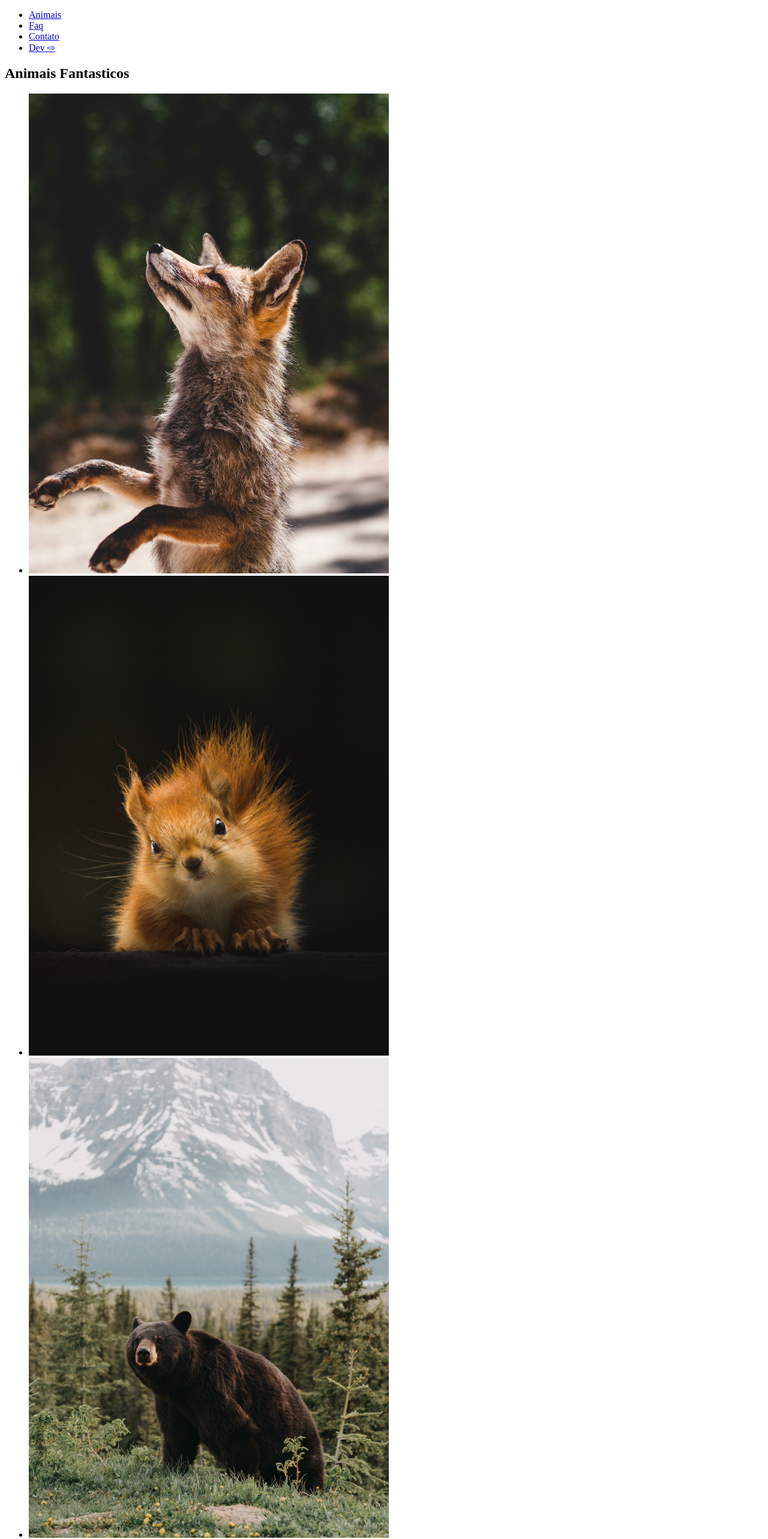
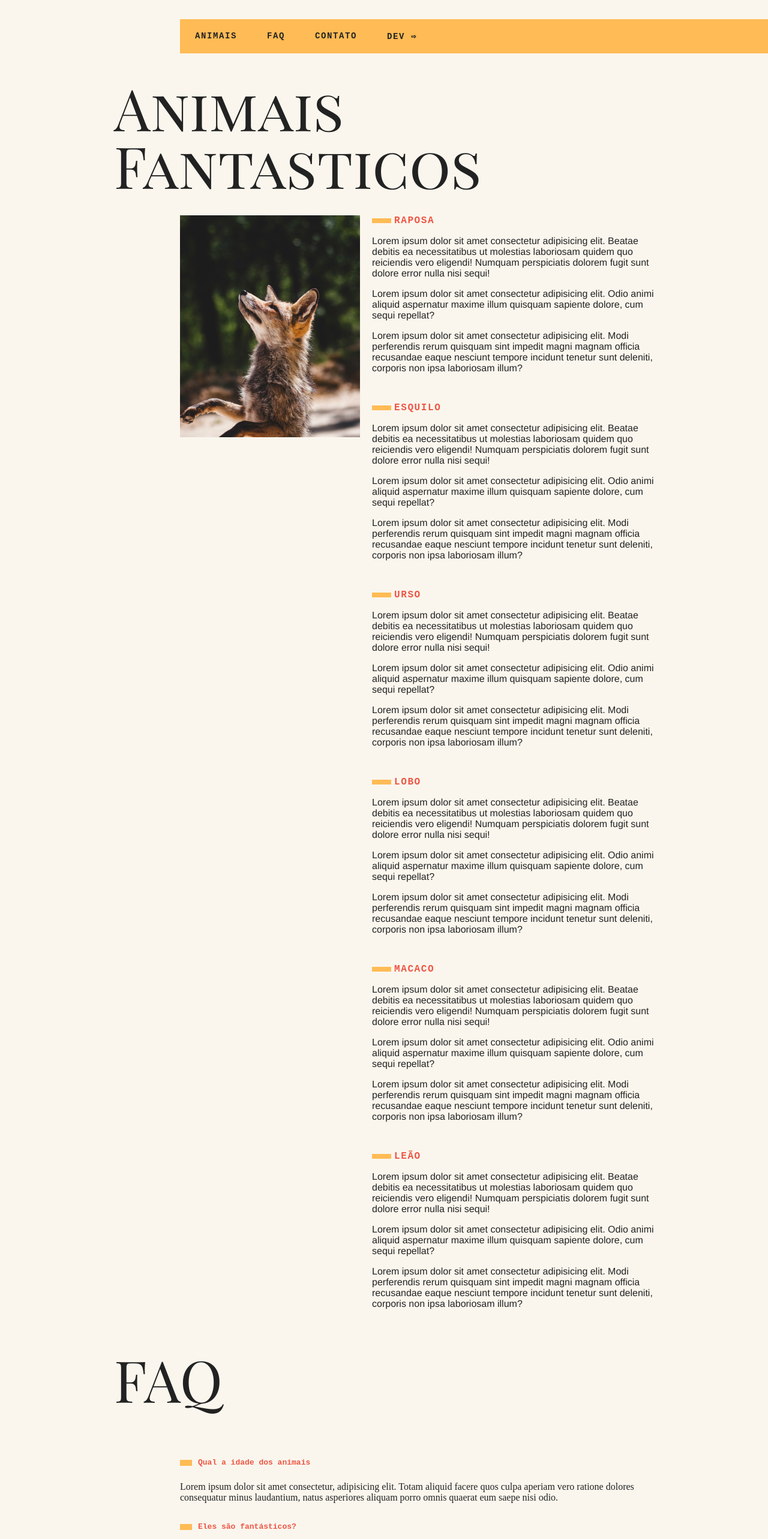
Before and after one commit to rhmadeira/animais-fantasicos, a plain HTML site: page index.html in a window 1280 px wide. Shown: the top 2566 px of the page at 60% size. Drawn offline with Linux system fonts and the light colour scheme.

Commit message:
Finalizando a parte de HTML CSS para as atividades de JavaScript

```diff
--- a/css/style.css
+++ b/css/style.css
@@ -0,0 +1,223 @@
+.menu{
+  grid-column: 3/5;
+  margin-top: 2rem;
+  margin-bottom: 2rem;
+  background: #fb5;
+}
+.menu ul{
+  display: flex;
+  flex-wrap:wrap ;
+  gap: 20px;
+  padding: 10px;
+}
+
+.menu a{
+  padding: 10px 15px;
+  color: #222;
+  text-transform: uppercase;
+  font-family: monospace;
+  font-weight: bold;
+  font-size: 0.875rem;
+  letter-spacing: 0.1rem;
+}
+.grid-section{
+  grid-column: 2/4;
+  max-width: 100%;
+  box-sizing: border-box;
+  padding: 10px;
+  display: grid;
+  grid-template-columns: 90px 300px 1fr;
+  gap: 20px;
+}
+.titulo{
+  font-family: 'Playfair Display SC' ,Georgia;
+  font-size: 6rem;
+  line-height: 1;
+  font-weight: 400;
+  margin-bottom: 1rem;
+  grid-column: 1/4;
+}
+.animais p{
+  font-family: helvetica, Arial;
+  margin-bottom: 1rem;
+}
+.animais h2{
+  font-family:monospace ;
+  font-size: 1rem;
+  text-transform: uppercase;
+  letter-spacing: .1em;
+  margin-bottom: 1rem;
+  color: #e54;
+  display: grid;
+  grid-template-columns: auto 1fr;
+  align-items: center;
+  gap: 0 5px;
+}
+.animais h2::before{
+  content: "";
+  width: 32px;
+  height: 8px;
+  background: #fb5;
+}
+
+.animais-lista{
+  height: 370px;
+  overflow-y: scroll ;
+  grid-column: 2;
+}
+
+.animais-lista::-webkit-scrollbar{
+  width: 18px;
+}
+.animais-lista::-webkit-scrollbar-thumb{
+  background: #fb5;
+  border-left: 4px solid #faf6ed;
+  border-right: 4px solid #faf6ed;
+}
+.animais-lista::-webkit-scrollbar-track{
+  background: #faf6ed;
+}
+.animais-descricao{
+  grid-column: 3;
+}
+.animais-descricao section{
+  margin-bottom: 3rem;
+}
+.faq-lista{
+  grid-column: 2/4;
+}
+.faq-lista dt{
+  font-family: monospace;
+  font-weight: bold;
+  margin-top: 2rem;
+  margin-bottom: 1.5rem;
+  color: #e54;
+  display: grid;
+  grid-template-columns: auto 1fr;
+  align-items: center;
+  gap: 10px;
+}
+.faq-lista dt::before{
+  content: "";
+  width: 20px;
+  height: 10px;
+  background: #fb5;
+}
+
+.mapa{
+  grid-column: 2;
+}
+.dados{
+  grid-column: 3;
+}
+.dados li{
+  margin-bottom: 1rem;
+  font-family: helvetica, Arial;
+}
+.dados a{
+  display:inline-block ;
+}
+.dados li::before{
+  content: "";
+  width: 20px;
+  height: 10px;
+  background: #fb5;
+  display: inline-block;
+  margin-right:10px;
+}
+.copy{
+  grid-column: 3/5;
+  margin-bottom: 2rem;
+  background: #fb5;
+}
+.copy p{
+  padding: 20px;
+  font-family: monospace;
+  font-weight: bold;
+}
+
+@media(max-width: 700px){
+
+body{
+  grid-template-columns: 1fr;
+}
+
+.menu,
+.grid-section,
+.copy{
+  grid-column: 1;
+}
+
+.grid-section{
+  grid-template-columns: 100px 1fr;
+}
+.animais-lista{
+  grid-column: 1;
+}
+.faq-lista,
+.dados,
+.mapa{
+  grid-column: 1/3;
+}
+.grid-section h1{
+font-size: 3rem;
+}
+.menu {
+  margin-top: 0px;
+}
+.copy{
+  margin-bottom: 0px;
+}
+
+}
+
+
+
+
+body
+{
+  margin: 0;
+  padding: 0;
+  color: #222;
+  background: #faf6ed;
+  display: grid;
+  grid-template-columns: 1fr 120px minmax(300px, 800px) 1fr;
+}
+
+h1,
+h2,
+h3,
+ul,
+li,
+a,
+p,
+dd,
+dt
+{
+  margin: 0;
+  padding: 0;
+}
+
+img
+{
+  display: block;
+  max-width: 100%;
+  max-height: 100%;
+}
+
+a
+{
+  display: block;
+}
+
+ul
+{
+  list-style: none;
+
+}
+
+a
+{
+  text-decoration: none;
+  color: inherit;
+}
--- a/index.html
+++ b/index.html
@@ -5,12 +5,15 @@
   <meta charset="UTF-8">
   <meta http-equiv="X-UA-Compatible" content="IE=edge">
   <meta name="viewport" content="width=device-width, initial-scale=1.0">
+  <link rel="preconnect" href="https://fonts.googleapis.com">
+  <link rel="preconnect" href="https://fonts.gstatic.com" crossorigin>
+  <link href="https://fonts.googleapis.com/css2?family=Playfair+Display+SC&display=swap" rel="stylesheet">
   <link rel="stylesheet" href="./css/style.css">
   <title>Animais Fantasticos</title>
 </head>
 
 <body>
-  <nav>
+  <nav class="menu">
 
     <ul>
       <li><a href="#animais">Animais</a></li>
@@ -24,7 +27,7 @@
 
     <h1 class="titulo">Animais Fantasticos</h1>
 
-    <ul>
+    <ul class="animais-lista">
       <li>
         <img src="./img/imagem1.jpg" alt="Raposa">
       </li>
@@ -51,13 +54,18 @@
 
         <h2>Raposa</h2>
         <p>
-          Lorem ipsum dolor sit amet consectetur adipisicing elit. Beatae debitis ea necessitatibus ut molestias laboriosam quidem quo reiciendis vero eligendi! Numquam perspiciatis dolorem fugit sunt dolore error nulla nisi sequi!
+          Lorem ipsum dolor sit amet consectetur adipisicing elit. Beatae debitis ea necessitatibus ut molestias
+          laboriosam quidem quo reiciendis vero eligendi! Numquam perspiciatis dolorem fugit sunt dolore error nulla
+          nisi sequi!
         </p>
         <p>
-          Lorem ipsum dolor sit amet consectetur adipisicing elit. Odio animi aliquid aspernatur maxime illum quisquam sapiente dolore, cum sequi repellat?
+          Lorem ipsum dolor sit amet consectetur adipisicing elit. Odio animi aliquid aspernatur maxime illum quisquam
+          sapiente dolore, cum sequi repellat?
         </p>
         <p>
-          Lorem ipsum dolor sit amet consectetur adipisicing elit. Modi perferendis rerum quisquam sint impedit magni magnam officia recusandae eaque nesciunt tempore incidunt tenetur sunt deleniti, corporis non ipsa laboriosam illum?
+          Lorem ipsum dolor sit amet consectetur adipisicing elit. Modi perferendis rerum quisquam sint impedit magni
+          magnam officia recusandae eaque nesciunt tempore incidunt tenetur sunt deleniti, corporis non ipsa laboriosam
+          illum?
         </p>
 
       </section>
@@ -65,13 +73,18 @@
 
         <h2>Esquilo</h2>
         <p>
-          Lorem ipsum dolor sit amet consectetur adipisicing elit. Beatae debitis ea necessitatibus ut molestias laboriosam quidem quo reiciendis vero eligendi! Numquam perspiciatis dolorem fugit sunt dolore error nulla nisi sequi!
+          Lorem ipsum dolor sit amet consectetur adipisicing elit. Beatae debitis ea necessitatibus ut molestias
+          laboriosam quidem quo reiciendis vero eligendi! Numquam perspiciatis dolorem fugit sunt dolore error nulla
+          nisi sequi!
         </p>
         <p>
-          Lorem ipsum dolor sit amet consectetur adipisicing elit. Odio animi aliquid aspernatur maxime illum quisquam sapiente dolore, cum sequi repellat?
+          Lorem ipsum dolor sit amet consectetur adipisicing elit. Odio animi aliquid aspernatur maxime illum quisquam
+          sapiente dolore, cum sequi repellat?
         </p>
         <p>
-          Lorem ipsum dolor sit amet consectetur adipisicing elit. Modi perferendis rerum quisquam sint impedit magni magnam officia recusandae eaque nesciunt tempore incidunt tenetur sunt deleniti, corporis non ipsa laboriosam illum?
+          Lorem ipsum dolor sit amet consectetur adipisicing elit. Modi perferendis rerum quisquam sint impedit magni
+          magnam officia recusandae eaque nesciunt tempore incidunt tenetur sunt deleniti, corporis non ipsa laboriosam
+          illum?
         </p>
 
       </section>
@@ -79,13 +92,18 @@
 
         <h2>Urso</h2>
         <p>
-          Lorem ipsum dolor sit amet consectetur adipisicing elit. Beatae debitis ea necessitatibus ut molestias laboriosam quidem quo reiciendis vero eligendi! Numquam perspiciatis dolorem fugit sunt dolore error nulla nisi sequi!
+          Lorem ipsum dolor sit amet consectetur adipisicing elit. Beatae debitis ea necessitatibus ut molestias
+          laboriosam quidem quo reiciendis vero eligendi! Numquam perspiciatis dolorem fugit sunt dolore error nulla
+          nisi sequi!
         </p>
         <p>
-          Lorem ipsum dolor sit amet consectetur adipisicing elit. Odio animi aliquid aspernatur maxime illum quisquam sapiente dolore, cum sequi repellat?
+          Lorem ipsum dolor sit amet consectetur adipisicing elit. Odio animi aliquid aspernatur maxime illum quisquam
+          sapiente dolore, cum sequi repellat?
         </p>
         <p>
-          Lorem ipsum dolor sit amet consectetur adipisicing elit. Modi perferendis rerum quisquam sint impedit magni magnam officia recusandae eaque nesciunt tempore incidunt tenetur sunt deleniti, corporis non ipsa laboriosam illum?
+          Lorem ipsum dolor sit amet consectetur adipisicing elit. Modi perferendis rerum quisquam sint impedit magni
+          magnam officia recusandae eaque nesciunt tempore incidunt tenetur sunt deleniti, corporis non ipsa laboriosam
+          illum?
         </p>
 
       </section>
@@ -93,13 +111,18 @@
 
         <h2>Lobo</h2>
         <p>
-          Lorem ipsum dolor sit amet consectetur adipisicing elit. Beatae debitis ea necessitatibus ut molestias laboriosam quidem quo reiciendis vero eligendi! Numquam perspiciatis dolorem fugit sunt dolore error nulla nisi sequi!
+          Lorem ipsum dolor sit amet consectetur adipisicing elit. Beatae debitis ea necessitatibus ut molestias
+          laboriosam quidem quo reiciendis vero eligendi! Numquam perspiciatis dolorem fugit sunt dolore error nulla
+          nisi sequi!
         </p>
         <p>
-          Lorem ipsum dolor sit amet consectetur adipisicing elit. Odio animi aliquid aspernatur maxime illum quisquam sapiente dolore, cum sequi repellat?
+          Lorem ipsum dolor sit amet consectetur adipisicing elit. Odio animi aliquid aspernatur maxime illum quisquam
+          sapiente dolore, cum sequi repellat?
         </p>
         <p>
-          Lorem ipsum dolor sit amet consectetur adipisicing elit. Modi perferendis rerum quisquam sint impedit magni magnam officia recusandae eaque nesciunt tempore incidunt tenetur sunt deleniti, corporis non ipsa laboriosam illum?
+          Lorem ipsum dolor sit amet consectetur adipisicing elit. Modi perferendis rerum quisquam sint impedit magni
+          magnam officia recusandae eaque nesciunt tempore incidunt tenetur sunt deleniti, corporis non ipsa laboriosam
+          illum?
         </p>
 
       </section>
@@ -107,13 +130,18 @@
 
         <h2>Macaco</h2>
         <p>
-          Lorem ipsum dolor sit amet consectetur adipisicing elit. Beatae debitis ea necessitatibus ut molestias laboriosam quidem quo reiciendis vero eligendi! Numquam perspiciatis dolorem fugit sunt dolore error nulla nisi sequi!
+          Lorem ipsum dolor sit amet consectetur adipisicing elit. Beatae debitis ea necessitatibus ut molestias
+          laboriosam quidem quo reiciendis vero eligendi! Numquam perspiciatis dolorem fugit sunt dolore error nulla
+          nisi sequi!
         </p>
         <p>
-          Lorem ipsum dolor sit amet consectetur adipisicing elit. Odio animi aliquid aspernatur maxime illum quisquam sapiente dolore, cum sequi repellat?
+          Lorem ipsum dolor sit amet consectetur adipisicing elit. Odio animi aliquid aspernatur maxime illum quisquam
+          sapiente dolore, cum sequi repellat?
         </p>
         <p>
-          Lorem ipsum dolor sit amet consectetur adipisicing elit. Modi perferendis rerum quisquam sint impedit magni magnam officia recusandae eaque nesciunt tempore incidunt tenetur sunt deleniti, corporis non ipsa laboriosam illum?
+          Lorem ipsum dolor sit amet consectetur adipisicing elit. Modi perferendis rerum quisquam sint impedit magni
+          magnam officia recusandae eaque nesciunt tempore incidunt tenetur sunt deleniti, corporis non ipsa laboriosam
+          illum?
         </p>
 
       </section>
@@ -121,13 +149,18 @@
 
         <h2>Leão</h2>
         <p>
-          Lorem ipsum dolor sit amet consectetur adipisicing elit. Beatae debitis ea necessitatibus ut molestias laboriosam quidem quo reiciendis vero eligendi! Numquam perspiciatis dolorem fugit sunt dolore error nulla nisi sequi!
+          Lorem ipsum dolor sit amet consectetur adipisicing elit. Beatae debitis ea necessitatibus ut molestias
+          laboriosam quidem quo reiciendis vero eligendi! Numquam perspiciatis dolorem fugit sunt dolore error nulla
+          nisi sequi!
         </p>
         <p>
-          Lorem ipsum dolor sit amet consectetur adipisicing elit. Odio animi aliquid aspernatur maxime illum quisquam sapiente dolore, cum sequi repellat?
+          Lorem ipsum dolor sit amet consectetur adipisicing elit. Odio animi aliquid aspernatur maxime illum quisquam
+          sapiente dolore, cum sequi repellat?
         </p>
         <p>
-          Lorem ipsum dolor sit amet consectetur adipisicing elit. Modi perferendis rerum quisquam sint impedit magni magnam officia recusandae eaque nesciunt tempore incidunt tenetur sunt deleniti, corporis non ipsa laboriosam illum?
+          Lorem ipsum dolor sit amet consectetur adipisicing elit. Modi perferendis rerum quisquam sint impedit magni
+          magnam officia recusandae eaque nesciunt tempore incidunt tenetur sunt deleniti, corporis non ipsa laboriosam
+          illum?
         </p>
 
       </section>
@@ -135,30 +168,36 @@
   </section>
   <section class="grid-section faq" id="faq">
 
-    <h1>FAQ</h1>
+    <h1 class="titulo">FAQ</h1>
 
-    <dl>
+    <dl class="faq-lista">
       <dt>Qual a idade dos animais</dt>
-      <dd>Lorem ipsum dolor sit amet consectetur, adipisicing elit. Totam aliquid facere quos culpa aperiam vero ratione dolores consequatur minus laudantium, natus asperiores aliquam porro omnis quaerat eum saepe nisi odio.</dd>
+      <dd>Lorem ipsum dolor sit amet consectetur, adipisicing elit. Totam aliquid facere quos culpa aperiam vero ratione
+        dolores consequatur minus laudantium, natus asperiores aliquam porro omnis quaerat eum saepe nisi odio.</dd>
 
       <dt>Eles são fantásticos?</dt>
-      <dd>Lorem ipsum dolor sit amet consectetur adipisicing elit. Minima eligendi sequi ipsum repudiandae quis vero cumque autem, quod deserunt optio.</dd>
+      <dd>Lorem ipsum dolor sit amet consectetur adipisicing elit. Minima eligendi sequi ipsum repudiandae quis vero
+        cumque autem, quod deserunt optio.</dd>
 
       <dt>Qual a diferença</dt>
-      <dd>Lorem ipsum dolor sit amet consectetur adipisicing elit. Architecto adipisci a hic, facilis praesentium ea reiciendis sint inventore laboriosam omnis eaque, nostrum aliquam asperiores labore sed sequi mollitia dolorum doloremque?</dd>
+      <dd>Lorem ipsum dolor sit amet consectetur adipisicing elit. Architecto adipisci a hic, facilis praesentium ea
+        reiciendis sint inventore laboriosam omnis eaque, nostrum aliquam asperiores labore sed sequi mollitia dolorum
+        doloremque?</dd>
 
       <dt>Como proteger</dt>
-      <dd>Lorem ipsum dolor sit amet consectetur adipisicing elit. Minima voluptatibus adipisci non doloremque cum repellendus, omnis temporibus maiores eum labore eligendi officiis natus aspernatur quos illum quas, laborum voluptate eius!</dd>
+      <dd>Lorem ipsum dolor sit amet consectetur adipisicing elit. Minima voluptatibus adipisci non doloremque cum
+        repellendus, omnis temporibus maiores eum labore eligendi officiis natus aspernatur quos illum quas, laborum
+        voluptate eius!</dd>
     </dl>
 
   </section>
   <section class="grid-section contato" id="contato">
-    <h1>Contato</h1>
+    <h1 class="titulo">Contato</h1>
 
-    <div>
+    <div class="mapa">
       <img src="./img/mapa.png" alt="Mapa da localização">
     </div>
-    <ul>
+    <ul class="dados">
       <li><a href="mailto:rafael.henrique.mad@gmail.com">rafael.henrique.mad@gmail.com</a></li>
       <li><a href="tel:+5527997396189">(27)997396189</a></li>
       <li>Rua Sosé texeira</li>
@@ -172,13 +211,6 @@
     </p>
   </footer>
 
-
-
-
-
-
-
-
   <script src="./js/script.js"></script>
 </body>
 
```
